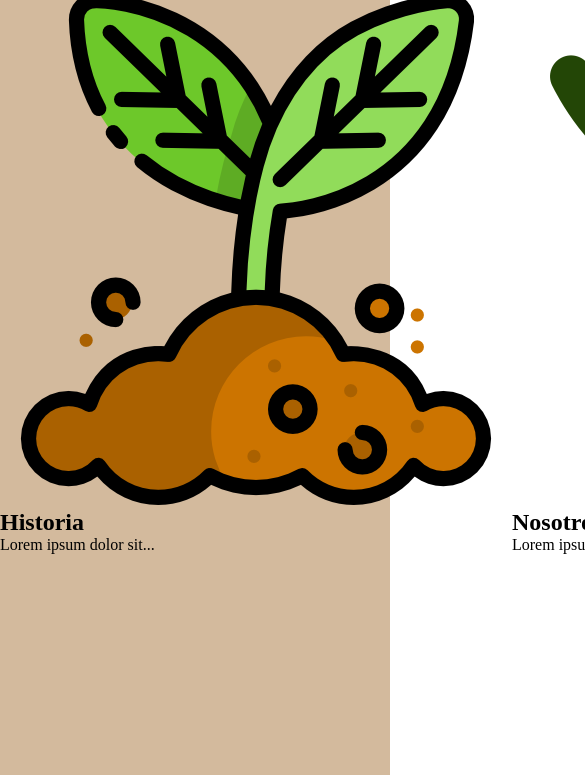
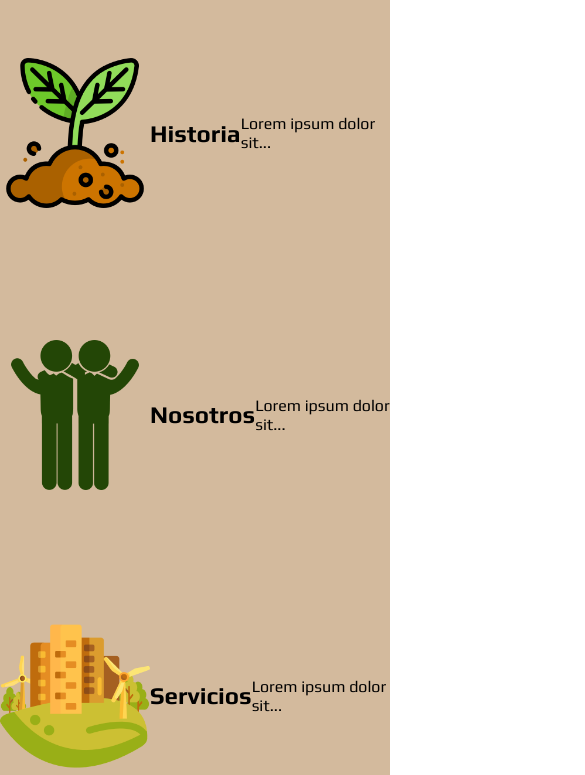
Before and after one commit to Pikuzt/PlantasCarnivoras, a plain HTML site: page index.html in a window 390 px wide. Shown: the part 215-990 px from the top of the page, 585 px wide, since content can reach past the window. Drawn offline with Linux system fonts and the light colour scheme.

Commit message:
Summary (menu, banner y contenido)
Actualizado hasta la arte de contenido, se agregó la letra play y se hizo responsivo hasta este punto en modo ordenador, tablet y movil. Falta el footer

```diff
--- a/css/style.css
+++ b/css/style.css
@@ -4,6 +4,7 @@
         text-decoration: none;
         list-style: none;
         box-sizing: border-box;
+        font-family: 'Play', sans-serif;
     }
 
     nav {
@@ -73,10 +74,18 @@
     #contenido {
         display: flex;
         flex-direction: row;
+        justify-content: space-around;
+        flex-wrap: wrap;
         height: 100vh;
         width: 100%;
         background: #d3ba9d;
         margin-top: -4px;
+    }
+
+    #contenido div {
+        display: flex;
+        flex-direction: column;
+        align-items: center;
     }
     /* seccion de banner*/
 
@@ -128,12 +137,19 @@
         z-index: 1;
     }
 
+    .imgcontenido {
+        height: 320px;
+    }
+
     @media (max-width: 952px) {
         .enlace {
             padding-left: 20px;
         }
         nav ul li a {
             font-size: 16px;
+        }
+        .imgcontenido {
+            height: 250px;
         }
     }
 
@@ -168,4 +184,11 @@
         #check:checked~ul {
             left: 0;
         }
+        .imgcontenido {
+            height: 150px;
+        }
+        #contenido div {
+            display: flex;
+            flex-direction: row;
+        }
     }
--- a/index.html
+++ b/index.html
@@ -10,6 +10,9 @@
     <link href="https://fonts.googleapis.com/css2?family=Play&display=swap" rel="stylesheet">
     <title>Carniplantas</title>
 
+    <link rel="preconnect" href="https://fonts.googleapis.com">
+    <link rel="preconnect" href="https://fonts.gstatic.com" crossorigin>
+    <link href="https://fonts.googleapis.com/css2?family=Play:wght@700&display=swap" rel="stylesheet">
     <script src="https://kit.fontawesome.com/cb9b186a3d.js" crossorigin="anonymous"></script>
     <link rel="stylesheet" href="./css/style.css">
     <script src="./js/main.js">
@@ -50,17 +53,17 @@
 
     <section id="contenido">
         <div>
-            <img src="/img/346246.png" alt="">
+            <img src="/img/346246.png" alt="" class="imgcontenido">
             <h1>Historia</h1>
             <p>Lorem ipsum dolor sit...</p>
         </div>
         <div>
-            <img src="/img/dos-hombres-uno-al-lado-del-otro-en-un-abrazo-con-los-brazos-levantados.png" alt="">
+            <img src="/img/dos-hombres-uno-al-lado-del-otro-en-un-abrazo-con-los-brazos-levantados.png" alt="" class="imgcontenido">
             <h1>Nosotros</h1>
             <p>Lorem ipsum dolor sit...</p>
         </div>
         <div>
-            <img src="/img/1463110.png" alt="">
+            <img src="/img/1463110.png" alt="" class="imgcontenido">
             <h1>Servicios</h1>
             <p>Lorem ipsum dolor sit...</p>
         </div>
```
